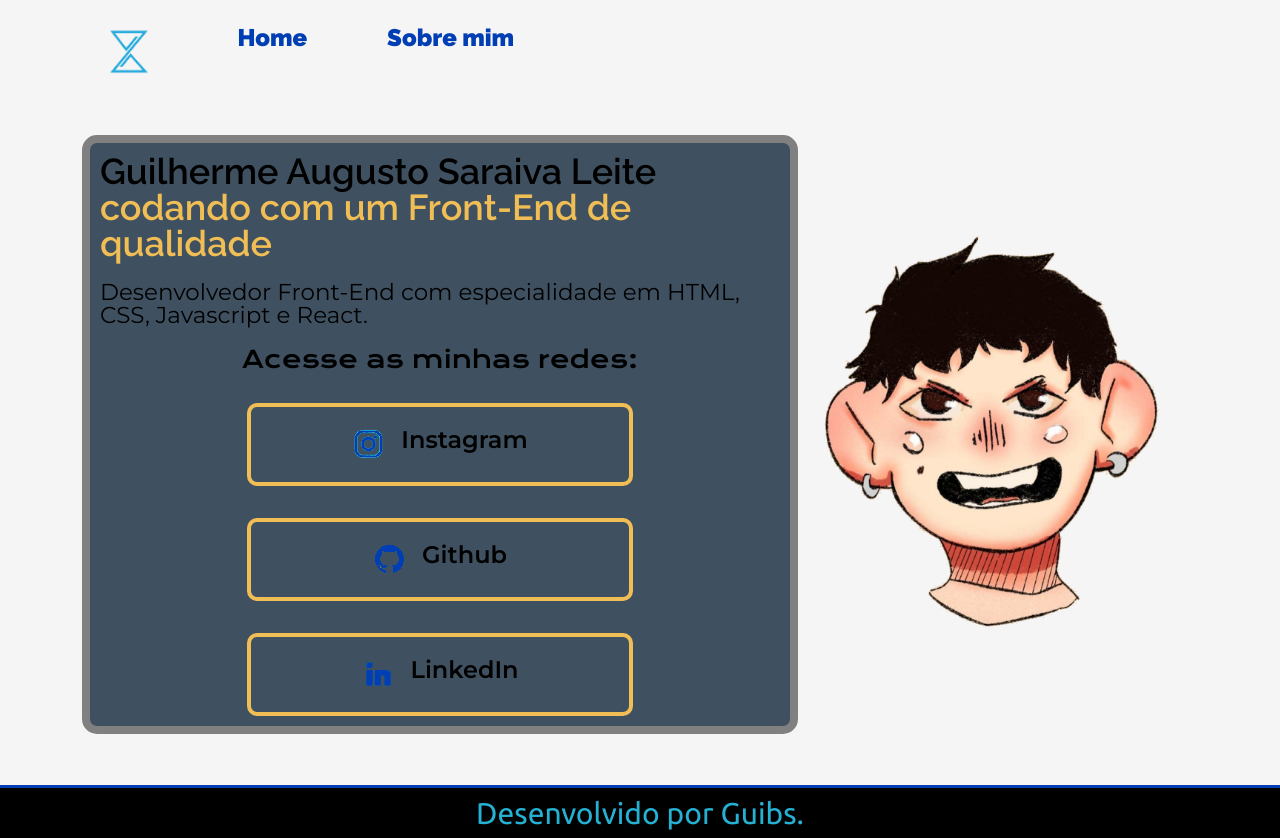
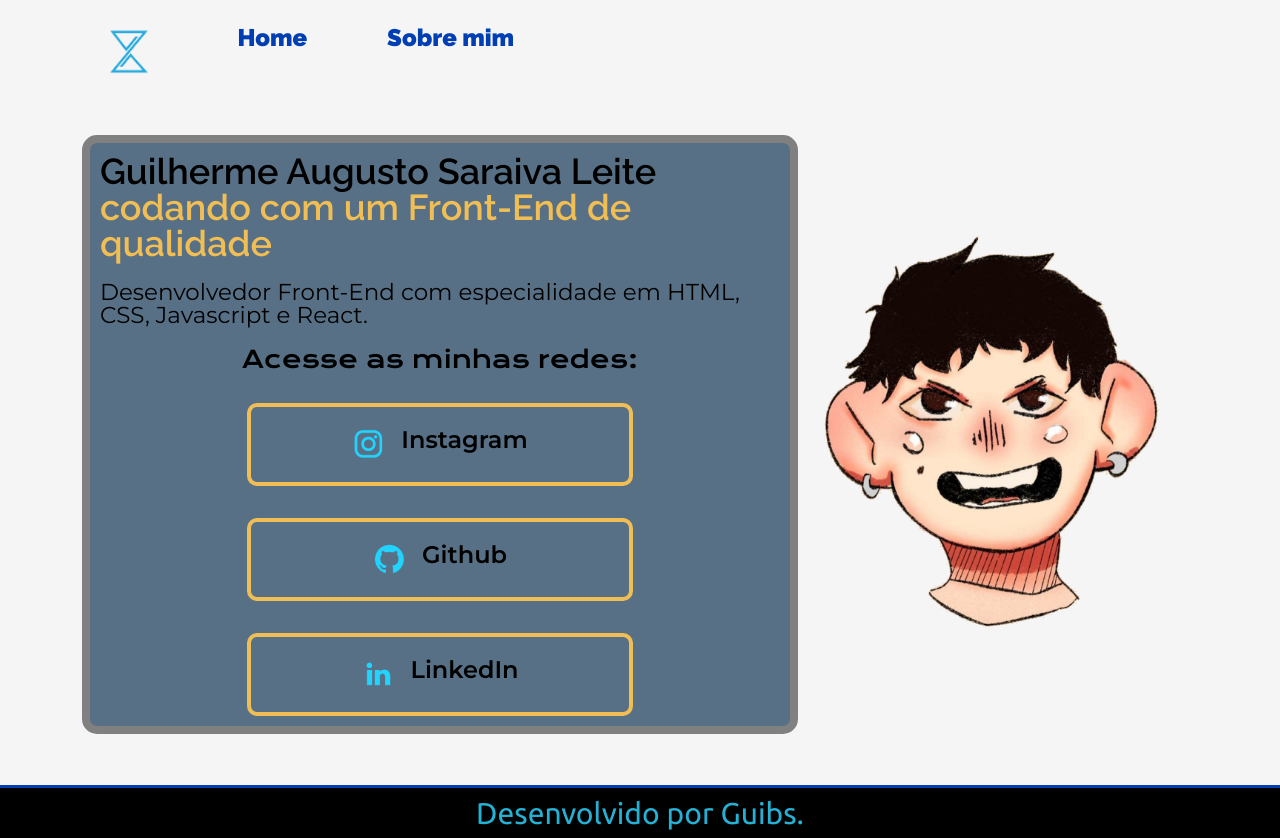
Before and after one commit to GuilhermeSaraivaL/portfolio, a plain HTML site: page index.html in a window 1280 px wide. Drawn offline with nearby package versions, Linux system fonts and the light colour scheme.

Commit message:
cor e texto att

```diff
--- a/css/style.css
+++ b/css/style.css
@@ -35,7 +35,7 @@ body {
 }
 
 .apresentacao__conteudo {
-    background-color: #3F5161;
+    background-color: #577086;
     border: 8px solid gray;
     padding: 10px;
     border-radius: 15px;
--- a/index.html
+++ b/index.html
@@ -32,15 +32,15 @@
             <div class="apresentacao__buttons">
                 <h3 class="apresentacao__buttons__links__subtitulo"> Acesse as minhas redes:</h3>
                 <a class="apresentacao__buttons__links" href="https://www.instagram.com/guibs.dev/">
-                    <img src="img/instagram2.png" alt="">
+                    <img src="img/instagram.png" alt="">
                     Instagram
                 </a>
                 <a class="apresentacao__buttons__links" href="https://github.com/GuilhermeSaraivaL">
-                    <img src="img/github2.png">
+                    <img src="img/github (2).png">
                     Github
                 </a>
                 <a class="apresentacao__buttons__links" href="https://www.linkedin.com/in/guilhermesaraival/">
-                    <img src="img/linkedina.png">
+                    <img src="img/linkedin.png">
                     LinkedIn
                 </a>
             </div>
```
